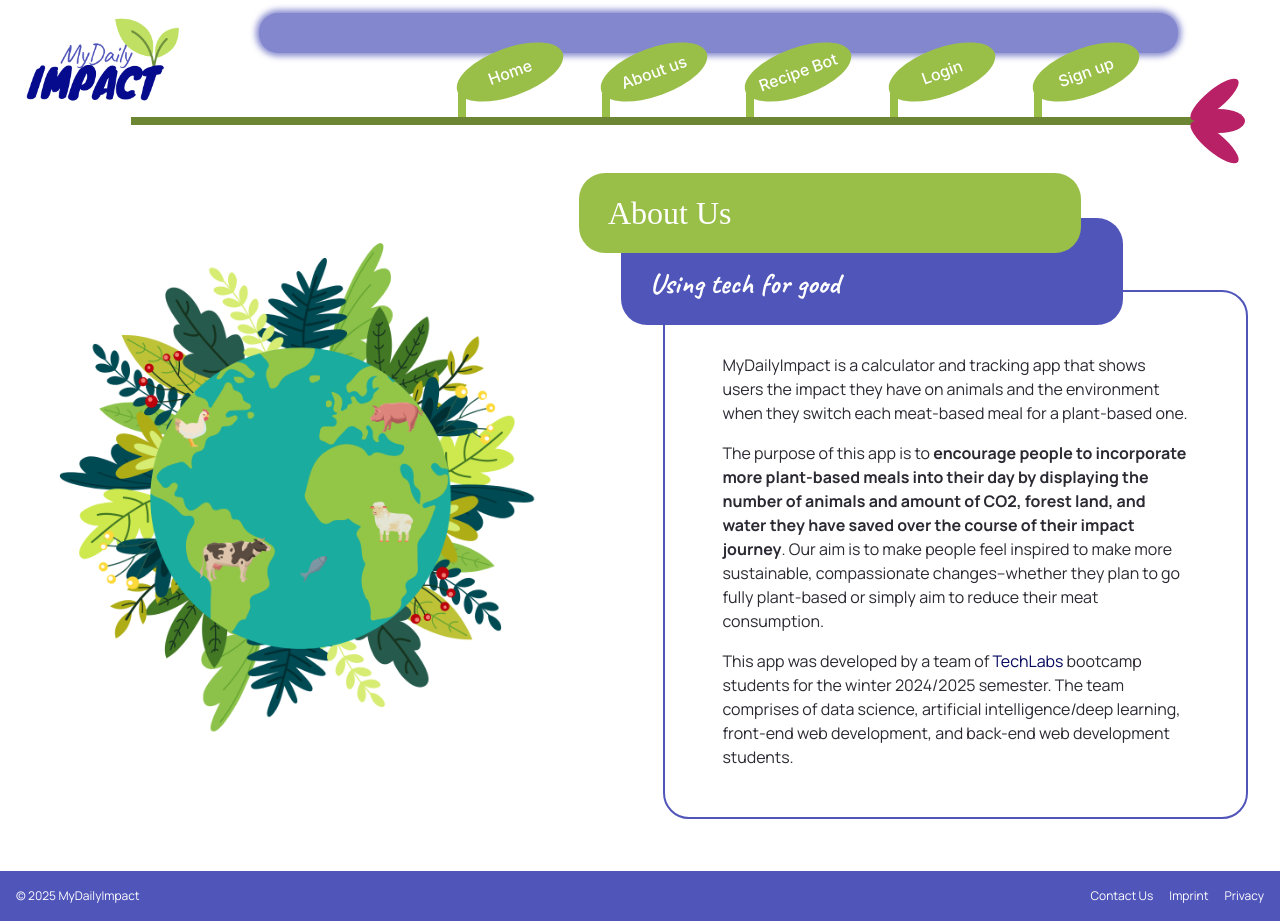
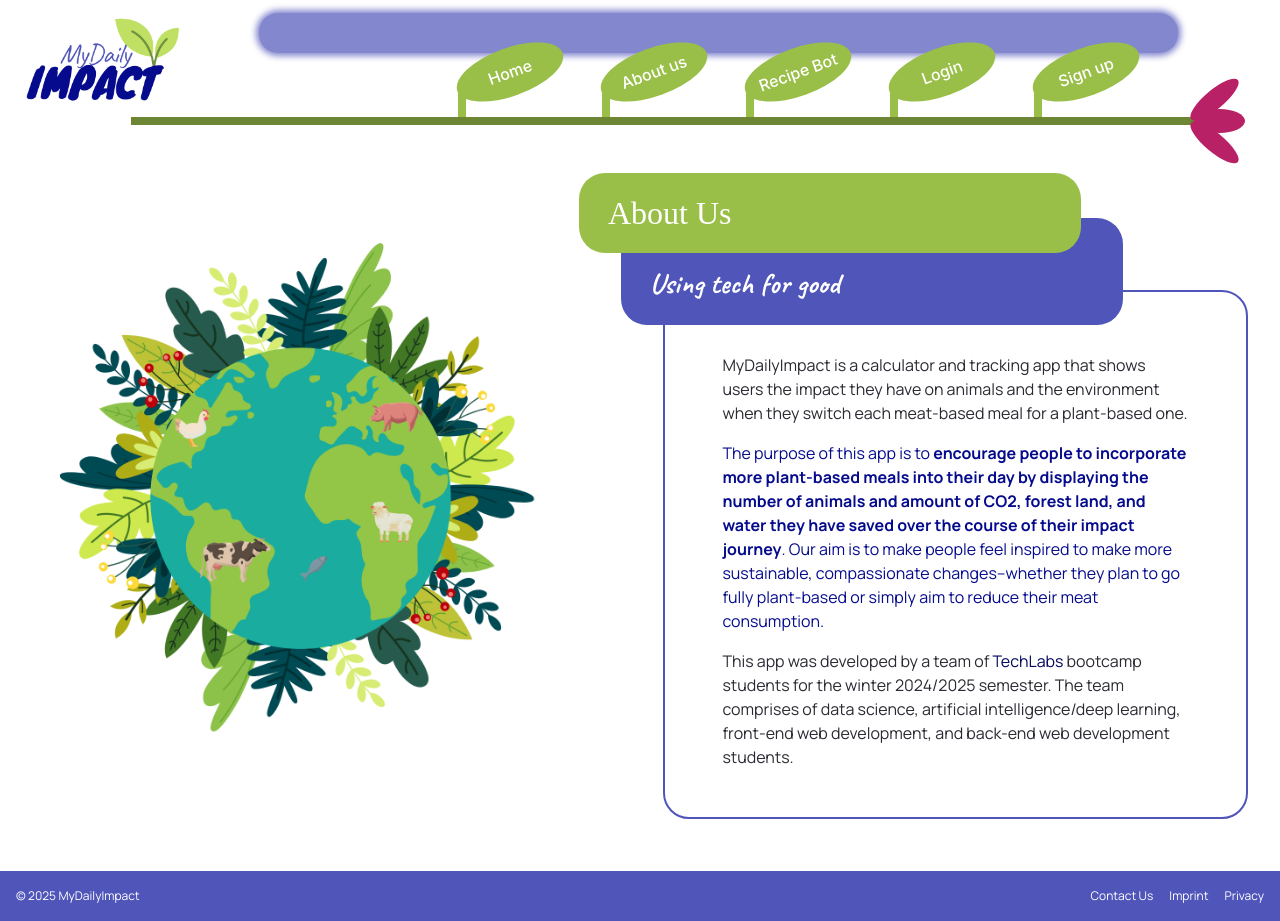
Before and after one commit to TechLabs-Remote-Bootcamp/WS24-MyDailyImpact, a React (Vite) app in the folder mdi-react/: page /about in a window 1280 px wide. Built offline with nearby package versions, Linux system fonts and the light colour scheme; a web font is replaced by a local one.

Commit message:
fix/design: changed middle paragraph of about info to different color

```diff
--- a/mdi-react/src/components/Colored-Containers.scss
+++ b/mdi-react/src/components/Colored-Containers.scss
@@ -89,6 +89,10 @@ label {
   font-weight: bold;
 }
 
+.primary {
+  color: $primary;
+}
+
 .text-box ul {
   list-style-type: none;
   padding: 0;
--- a/mdi-react/src/components/RC_about.jsx
+++ b/mdi-react/src/components/RC_about.jsx
@@ -1,7 +1,7 @@
 import React from "react";
+import { Link } from "react-router-dom";
 import ColoredContainers from "./Colored-Containers";
 import "./Colored-Containers.scss";
-import { Link } from "react-router-dom";
 
 export default function RC_about() {
   return (
@@ -13,7 +13,7 @@ export default function RC_about() {
             impact they have on animals and the environment when they switch
             each meat-based meal for a plant-based one.
           </p>
-          <p>
+          <p className="primary">
             The purpose of this app is to{" "}
             <span className="bold">
               encourage people to incorporate more plant-based meals into their
```
Also changed, not shown: mdi-react/src/components/pages/About.scss (line endings or trailing spaces).
